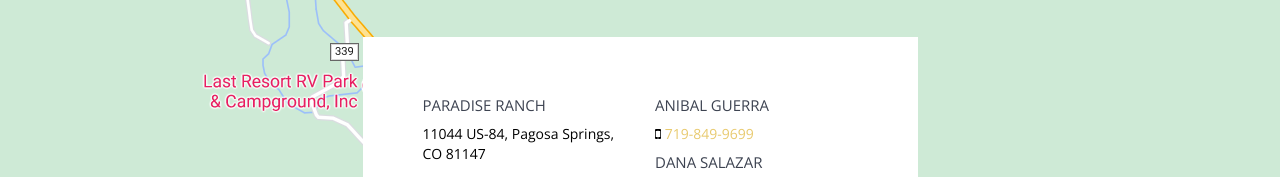
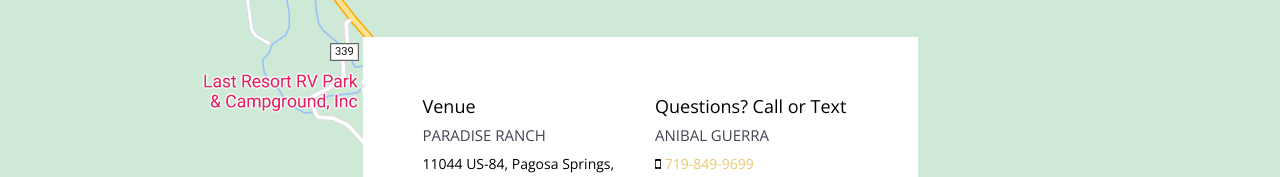
Before and after one commit to guerra15anibal/Dana-Anibal, a website: page index.html in a window 1280 px wide. Shown: the part 2203-2380 px from the top of the page. Drawn offline with nearby package versions, Linux system fonts and the light colour scheme; a script that the page names is missing; files whose address does not match are found by name.

```diff
--- a/index.html
+++ b/index.html
@@ -221,10 +221,12 @@
                 <div id="map-content" class="pointer-events-auto">
                     <div class="row">
                         <div class="col-md-6">
+                            <h4>Venue</h4>
                             <h5>Paradise Ranch</h5>
                             <p>11044 US-84, Pagosa Springs, CO 81147</p>
                         </div>
                         <div class="col-md-6">
+                            <h4>Questions? Call or Text</h4>
                             <h5>Anibal Guerra</h5>
                             <p><i class="fa fa-mobile"></i> <a href="tel://7198499699">719-849-9699</a><br></p>
                             <h5>Dana Salazar</h5>
```
